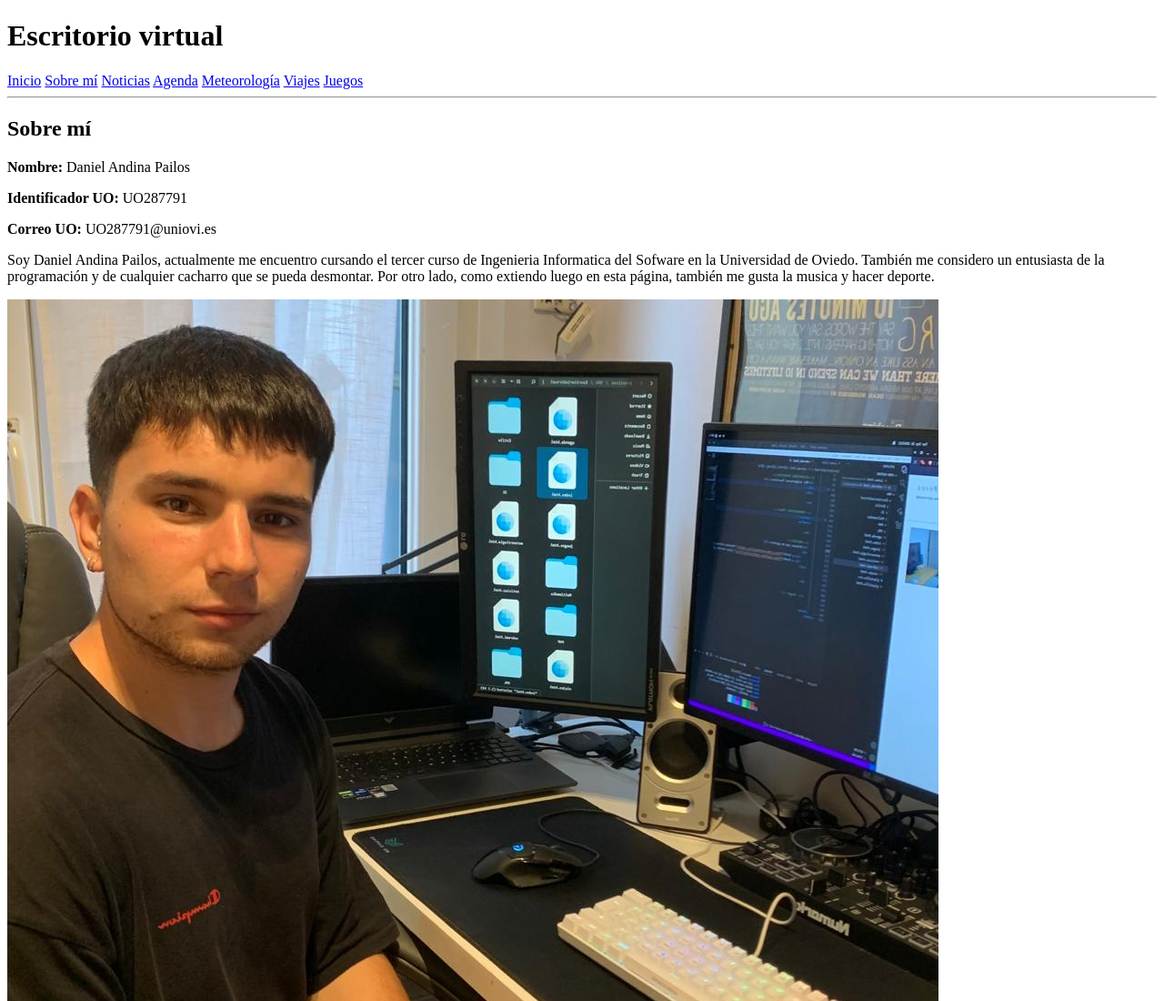
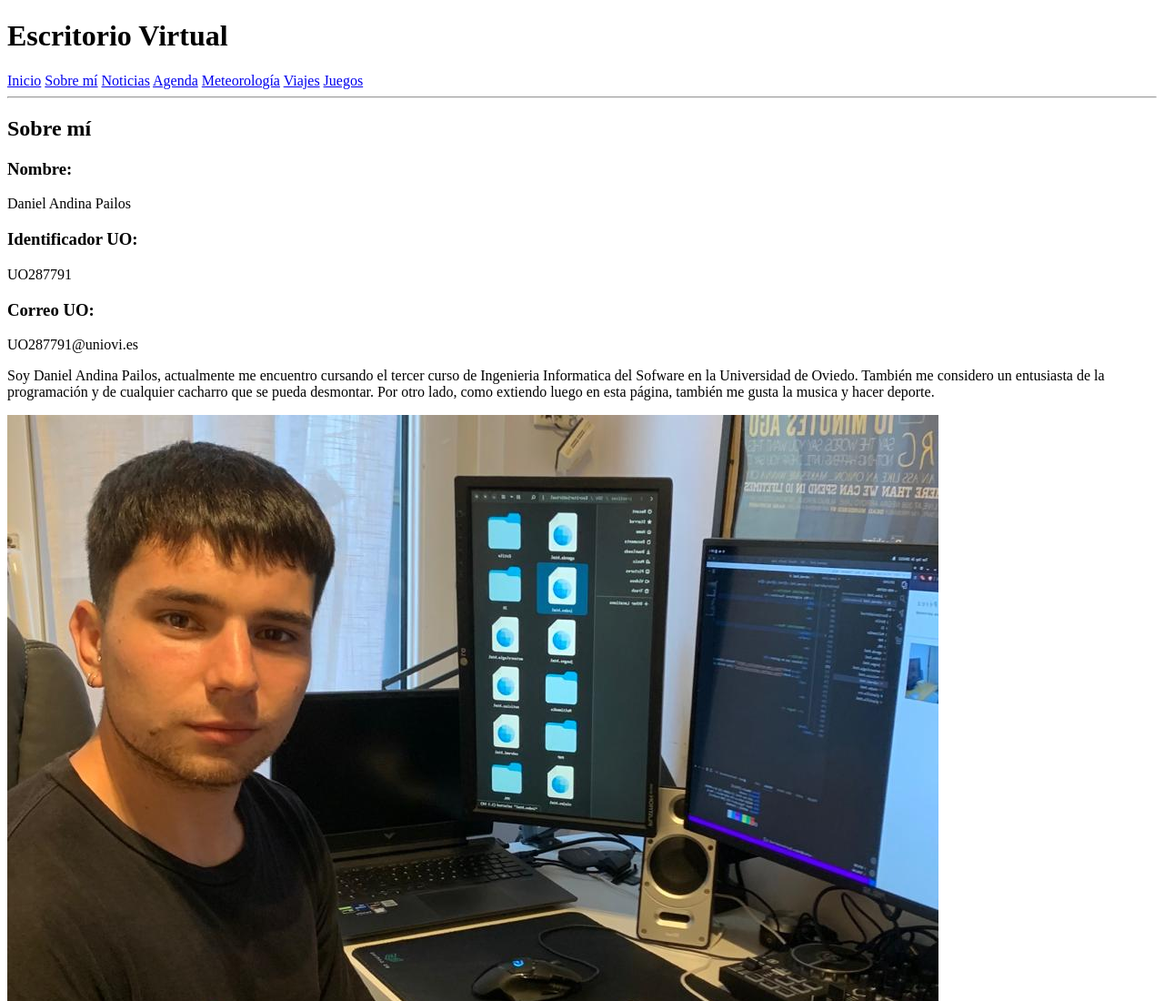
Before and after one commit to uo287791/uo287791.github.io, a plain HTML site: page sobremi.html in a window 1280 px wide. Shown: the top 1100 px of the page at 91% size. Drawn offline with Linux system fonts and the light colour scheme.

Commit message:
Base sobremi correcto

```diff
--- a/sobremi.html
+++ b/sobremi.html
@@ -17,7 +17,7 @@
     <body> <!-- Datos con el contenido que aparece en el navegador -->
 
         <header>
-            <h1>Escritorio virtual</h1>
+            <h1>Escritorio Virtual</h1>
             <nav>
                 <a href="index.html" accesskey="i" tabindex="1">Inicio</a>
                 <a href="sobremi.html" accesskey="s" tabindex="2">Sobre mí</a>
@@ -37,11 +37,14 @@
                 <h2>Sobre mí</h2>
 
                 <!-- Nombre -->
-                <p><strong>Nombre:</strong> Daniel Andina Pailos</p>
+                <h3><strong>Nombre:</strong></h3>
+                <p>Daniel Andina Pailos</p>
                 <!-- UO -->
-                <p><strong>Identificador UO:</strong> UO287791</p>
+                <h3><strong>Identificador UO:</strong></h3>
+                <p>UO287791</p>
                 <!-- Correo -->
-                <p><strong>Correo UO:</strong> UO287791@uniovi.es</p>
+                <h3><strong>Correo UO:</strong></h3>
+                <p>UO287791@uniovi.es</p>
 
                 <!-- Parrafo introduccion -->
 
```
Also changed, not shown: agenda.html (+1 -1 lines), index.html (+1 -1 lines), juegos.html (+1 -1 lines), meteorologia.html (+1 -1 lines), noticias.html (+1 -1 lines), viajes.html (+1 -1 lines), 1 other file.
